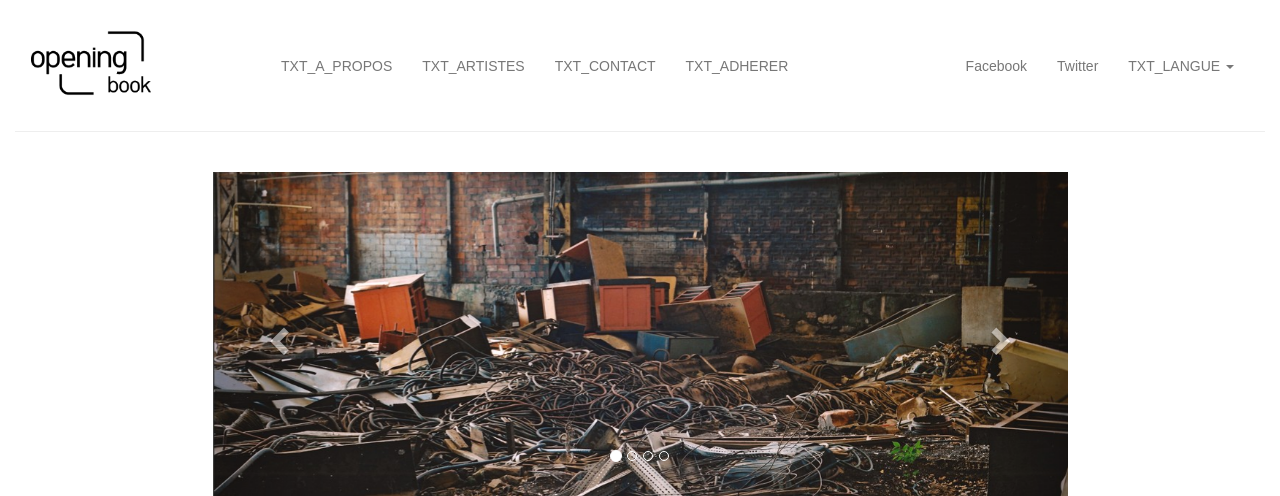
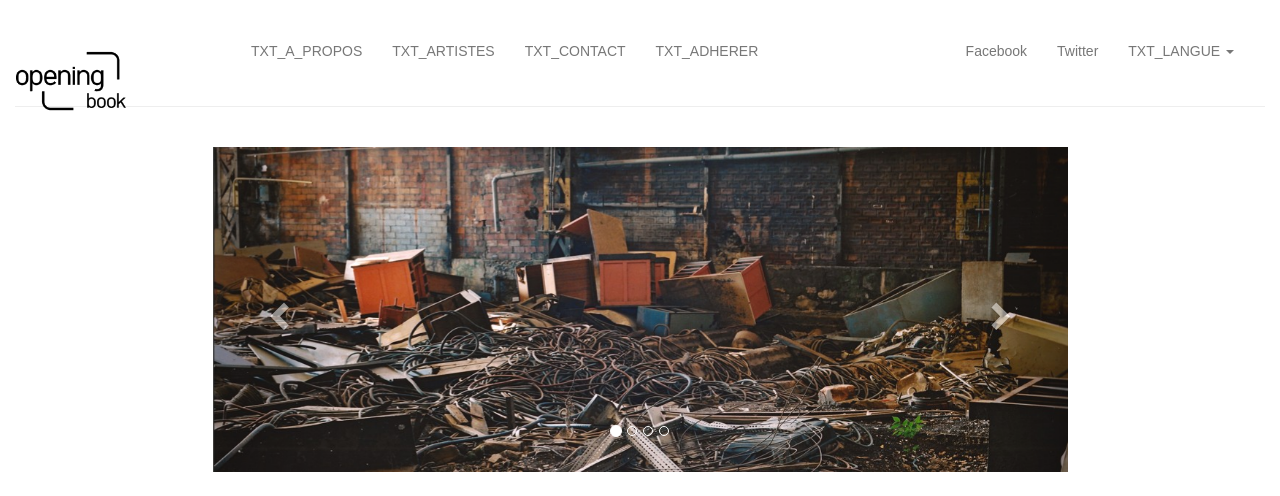
Before and after one commit to Doramadaire/opening_website, a PHP site: page /opening_website/ in a window 1280 px wide. Shown: the top 496 px of the page. Run offline with PHP 8.4, Linux system fonts and the light colour scheme; data comes from the database, SQL or seed files in the repository; some libraries are stand-ins or nearby versions.

Commit message:
navbar un peu plus petite

```diff
--- a/css/header.css
+++ b/css/header.css
@@ -15,25 +15,26 @@ donne le code ci dessous pour les couleurs de la navbar
 }
 
 .navbar-default .navbar-brand {
-  height: 60px;
-  width: 250px;  /* a quel endroit les boutons de la navbar commencent
+  width: 220px;  /* a quel endroit les boutons de la navbar commencent (horizontalement)*/
 
 }
 
 .navbar-wrapper {
-    margin-top: 40px;   /* pour positionner la hauteur de la barre de navigation */
+    margin-top: 0px;   /* pour positionner la hauteur de la barre de navigation */
   }
 
 .navbar-brand {
   padding: 0px; /* firefox bug fix */
 }
 .navbar-brand>img {
-  height: 250%;   /*la taille du logo */
-  padding: 15px; /* firefox bug fix */
-  width: auto;
+  height: 220%;   /*la taille du logo */
+  padding: 0px; /* firefox bug fix /
+
 }
 
 .logo {
-	 margin-top: -53px;   /* pour positionner la hauteur du logo */
+	 margin-top: -30px;   /* pour positionner la hauteur du logo */
 
 }
+
+.page-header {margin-top : 25px;} /* pour positionner la hauteur des boutons */
```
